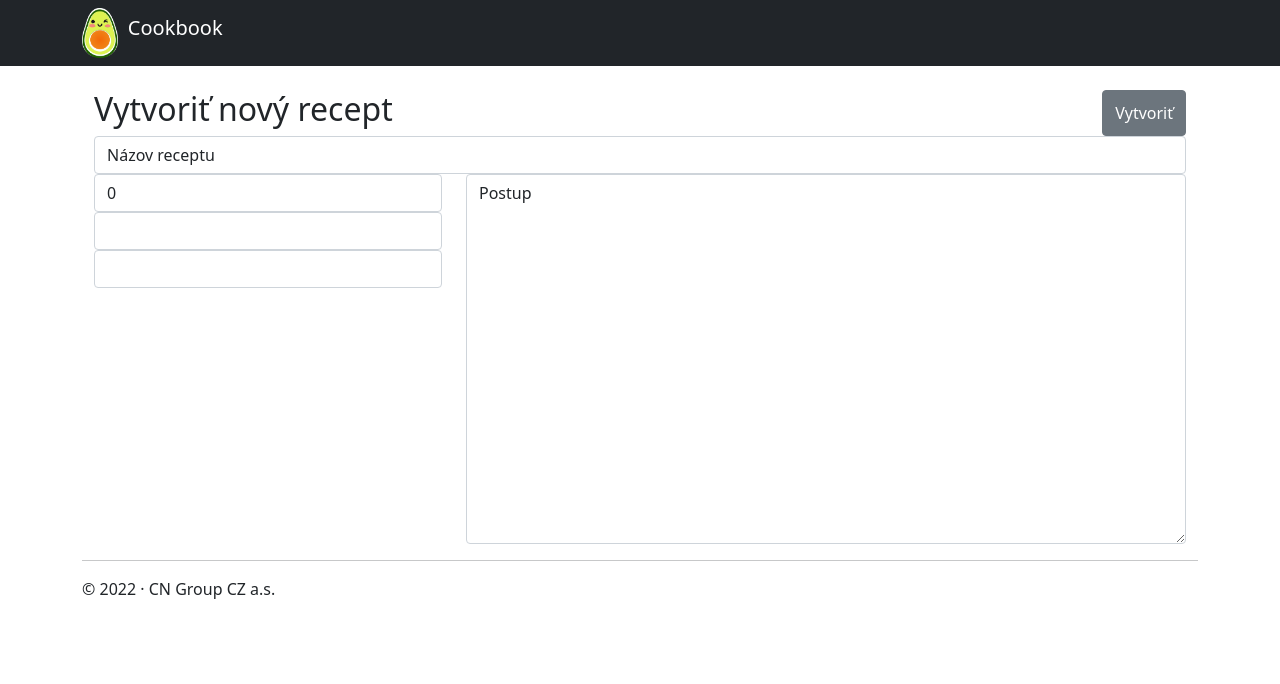
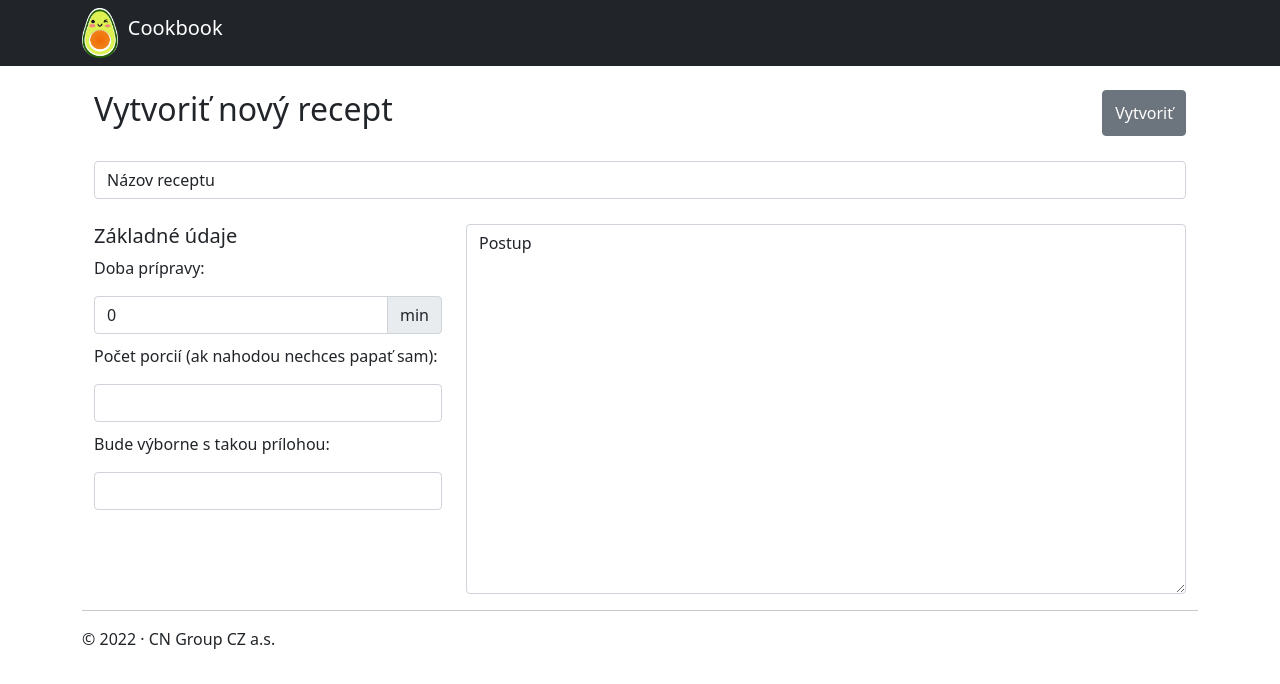
Before and after one commit to valerikavalika/recipeapp, a React (Create React App) app: page /recipe/NewRecipePage in a window 1280 px wide. Shown: the top 684 px of the page. Built offline with nearby package versions, Linux system fonts and the light colour scheme.

Commit message:
added style

```diff
--- a/src/components/RecipeCard.js
+++ b/src/components/RecipeCard.js
@@ -1,5 +1,6 @@
 import { Card, CardBody, CardTitle, CardSubtitle, CardImg } from 'reactstrap';
 import { Link } from 'react-router-dom';
+import { useState } from 'react';
 
 import placeholder from '../images/food-placeholder.png';
 
@@ -12,6 +13,12 @@ export function RecipeCard({ title, preparationTime, slug, sideDish }) {
     const mDisplay = m > 0 ? m + 'min' : '';
     return hDisplay + mDisplay;
   }
+  function changeBackground(e) {
+    e.target.style.background = 'grey';
+  }
+  function changeBackroundToDefault(e) {
+    e.target.style.background = '';
+  }
 
   return (
     <Card className="h-100">
@@ -20,7 +27,10 @@ export function RecipeCard({ title, preparationTime, slug, sideDish }) {
         to={`/recipe/${slug}`}
       >
         <CardImg src={placeholder} alt="Preview" top />
-        <CardBody>
+        <CardBody
+          onMouseOver={changeBackground}
+          onMouseOut={changeBackroundToDefault}
+        >
           <CardTitle tag="h5">{title}</CardTitle>
           <CardSubtitle>
             {convertTime(preparationTime)} {sideDish}
--- a/src/pages/NewRecipePage.js
+++ b/src/pages/NewRecipePage.js
@@ -1,5 +1,15 @@
 import { useEffect, useState } from 'react';
-import { Container, Spinner, Alert, Input, Row, Col, Button } from 'reactstrap';
+import {
+  Container,
+  Spinner,
+  Alert,
+  Input,
+  Row,
+  Col,
+  Button,
+  InputGroup,
+  InputGroupText,
+} from 'reactstrap';
 import { api } from '../api';
 import { RecipeCard } from '../components/RecipeCard';
 
@@ -70,21 +80,30 @@ export function NewRecipePage() {
             className="NewRecipeTitleInput"
             value={newRecipe.title}
             onChange={handleNewTitle}
+            style={{ marginBottom: '25px', marginTop: '25px' }}
           />
         </Col>
         <Col lg={4}>
+          <h5>Základné údaje</h5>
+          <p>Doba prípravy:</p>
+          <InputGroup style={{ marginBottom: '10px' }}>
             <Input
               type="number"
               className="NewRecipePreparationTimeInput"
               value={newRecipe.preparationTime}
               onChange={handleNewPreparationTime}
             />
+            <InputGroupText>min</InputGroupText>
+          </InputGroup>
+          <p>Počet porcií (ak nahodou nechces papať sam):</p>
           <Input
             type="number"
             className="NewRecipeServingCountnput"
             value={newRecipe.servingCount}
             onChange={handleNewServingCount}
+            style={{ marginBottom: '10px' }}
           />
+          <p>Bude výborne s takou prílohou:</p>
           <Input
             type="number"
             className="NewRecipepSideDishInput"
--- a/src/pages/RecipeDetailPage.js
+++ b/src/pages/RecipeDetailPage.js
@@ -47,8 +47,16 @@ export function RecipeDetailPage() {
   return (
     <Container>
       <div style={{ display: 'flex' }}>
-        <h1>{recipe.title}</h1>
-        <div style={{ marginLeft: 'auto' }}>
+        <h1 style={{ marginBottom: '25px', marginTop: '25px' }}>
+          {recipe.title}
+        </h1>
+        <div
+          style={{
+            marginLeft: 'auto',
+            marginBottom: '25px',
+            marginTop: '25px',
+          }}
+        >
           <Link to={`/recipe/${slug}/RecipeEditPage`}>
             <Button style={{ marginRight: '20px' }} color="secondary">
               Upraviť recept
@@ -61,7 +69,7 @@ export function RecipeDetailPage() {
       </div>
       <Row>
         <Col lg={4}>
-          <h5>{recipe.preparationTime} min</h5>
+          <h5 style={{ marginBottom: '10px' }}>{recipe.preparationTime} min</h5>
           <List type="unstyled">
             {recipe.ingredients?.map((ingredient) => (
               <li key={ingredient._id}>
--- a/src/pages/RecipeEditPage.js
+++ b/src/pages/RecipeEditPage.js
@@ -8,6 +8,8 @@ import {
   Col,
   Button,
   ButtonGroup,
+  InputGroup,
+  InputGroupText,
 } from 'reactstrap';
 import { api } from '../api';
 import { useParams, useNavigate } from 'react-router-dom';
@@ -117,23 +119,32 @@ export function RecipeEditPage() {
             className="UpdateRecipeTitleInput"
             value={recipe.title}
             onChange={handleUpdateTitle}
+            style={{ marginBottom: '25px', marginTop: '25px' }}
           />
         </Col>
       </Row>
       <Row>
         <Col lg={4}>
+          <h5>Základné údaje</h5>
+          <p>Doba prípravy:</p>
+          <InputGroup style={{ marginBottom: '10px' }}>
             <Input
               type="number"
               className="UpdateRecipepreparationTimeInput"
               value={recipe.preparationTime}
               onChange={handleUpdatePreparationTime}
             />
+            <InputGroupText>min</InputGroupText>
+          </InputGroup>
+          <p>Počet porcií:</p>
           <Input
             type="number"
             className="UpdateRecipeServingCountInput"
             value={recipe.servingCount}
             onChange={handleUpdateServingCount}
+            style={{ marginBottom: '10px' }}
           />
+          <p>Príloha:</p>
           <Input
             type="text"
             className="UpdateRecipeSideDishInput"
```
Lines whose indentation alone changed are shown as unchanged.
